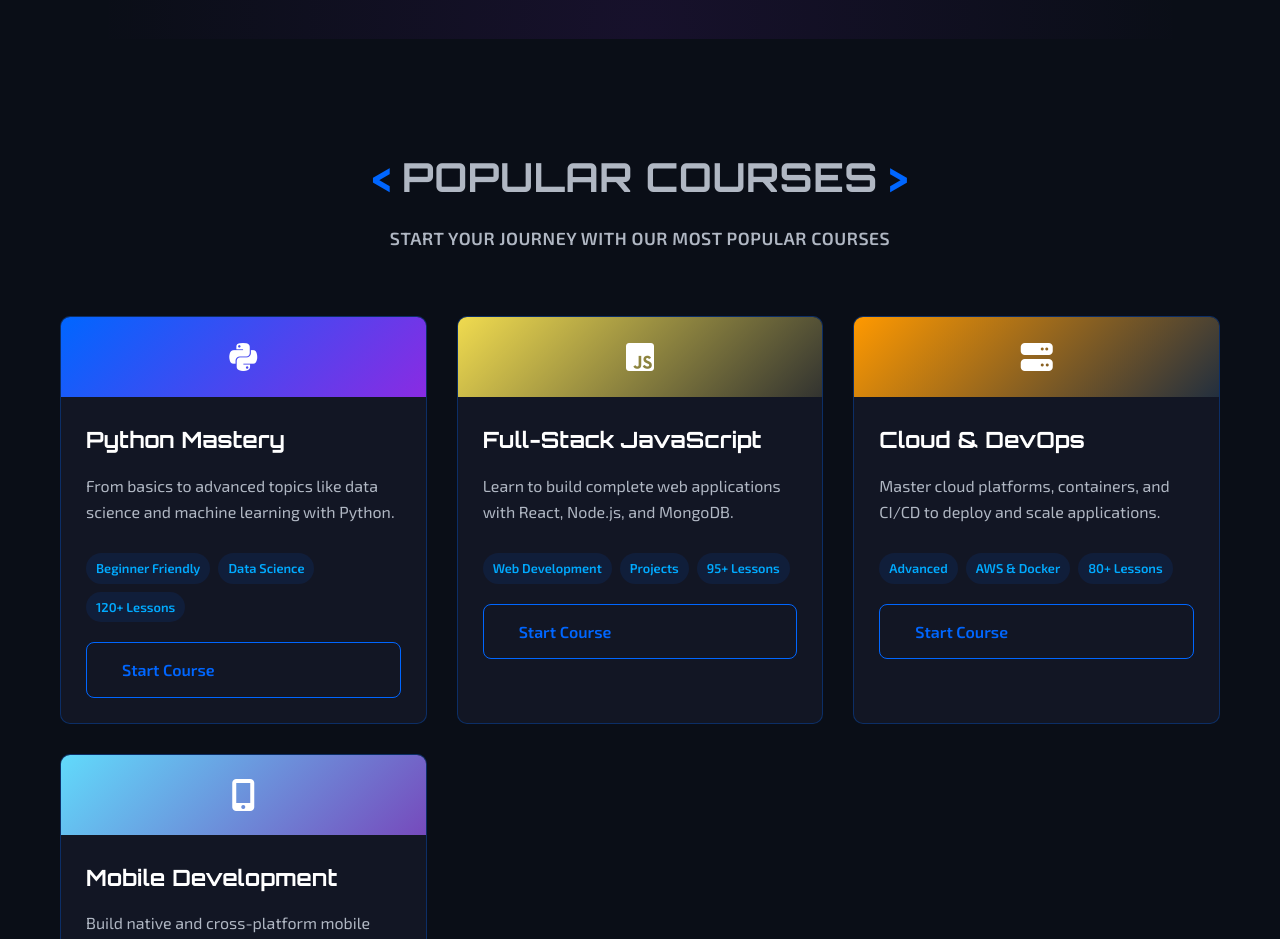
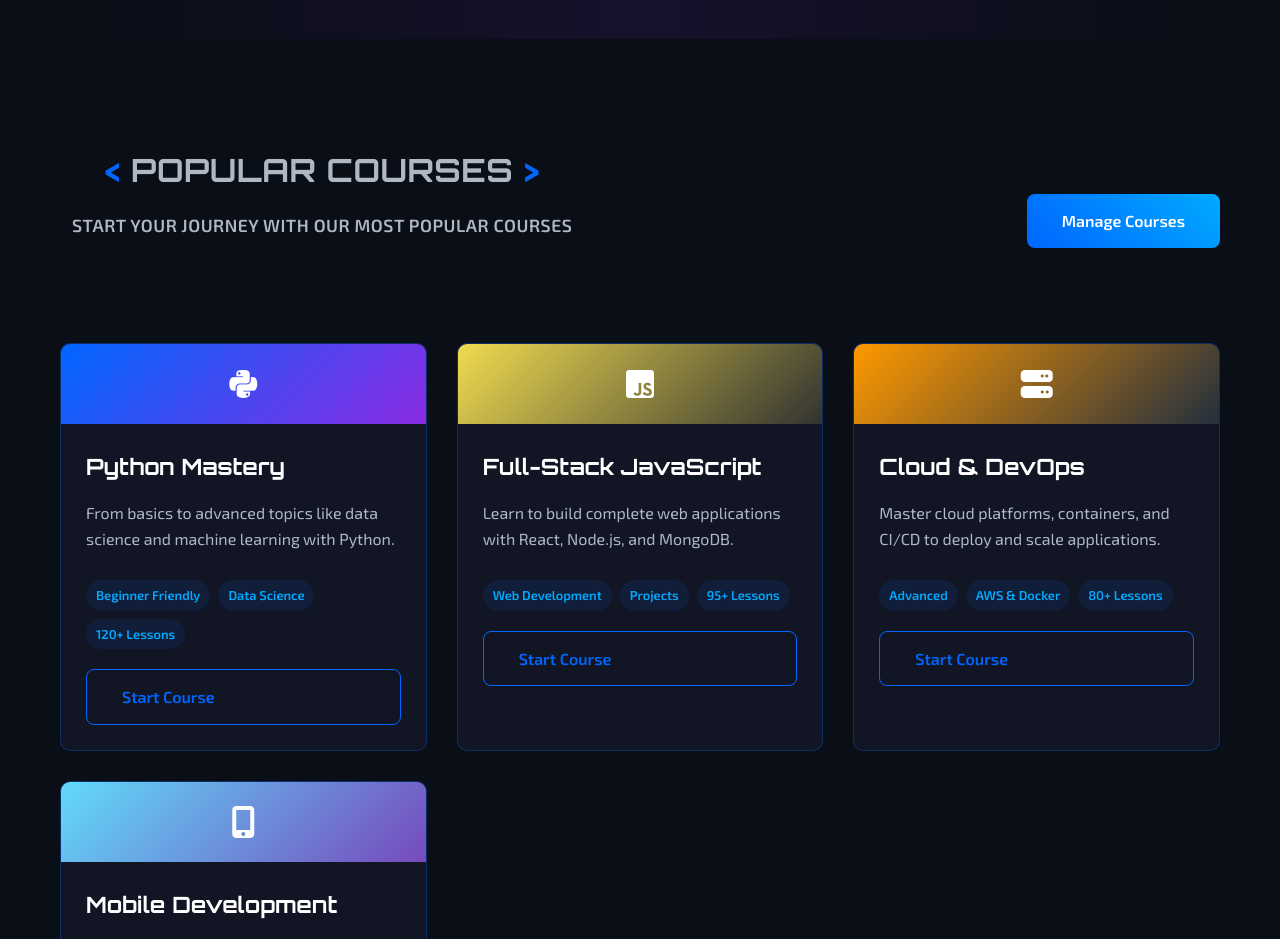
Before and after one commit to devstorm-tech/devstorm-tech.github.io, a React (Vite) app: page / in a window 1280 px wide. Shown: the part 940-1879 px from the top of the page. Built offline with nearby package versions, Linux system fonts and the light colour scheme.

Commit message:
courses-mange-button

```diff
--- a/src/components/Courses.jsx
+++ b/src/components/Courses.jsx
@@ -1,4 +1,5 @@
 import React, { useEffect, useRef } from 'react';
+import { Link } from 'react-router-dom'; // Import Link for navigation
 import './Courses.css';
 
 const coursesData = [
@@ -68,9 +69,15 @@
     return (
         <section className="courses-section" id="courses">
             <div className="container">
-                <div className="section-title">
-                    <h2>Popular Courses</h2>
-                    <p className="section-subtitle">Start your journey with our most popular courses</p>
+                {/* Header with title and Manage Courses button */}
+                <div className="section-header" style={{ display: 'flex', justifyContent: 'space-between', alignItems: 'center' }}>
+                    <div className="section-title">
+                        <h2>Popular Courses</h2>
+                        <p className="section-subtitle">Start your journey with our most popular courses</p>
+                    </div>
+                    <Link to="/dashboard" className="btn btn-primary">
+                        Manage Courses
+                    </Link>
                 </div>
 
                 <div className="courses-grid">
```
